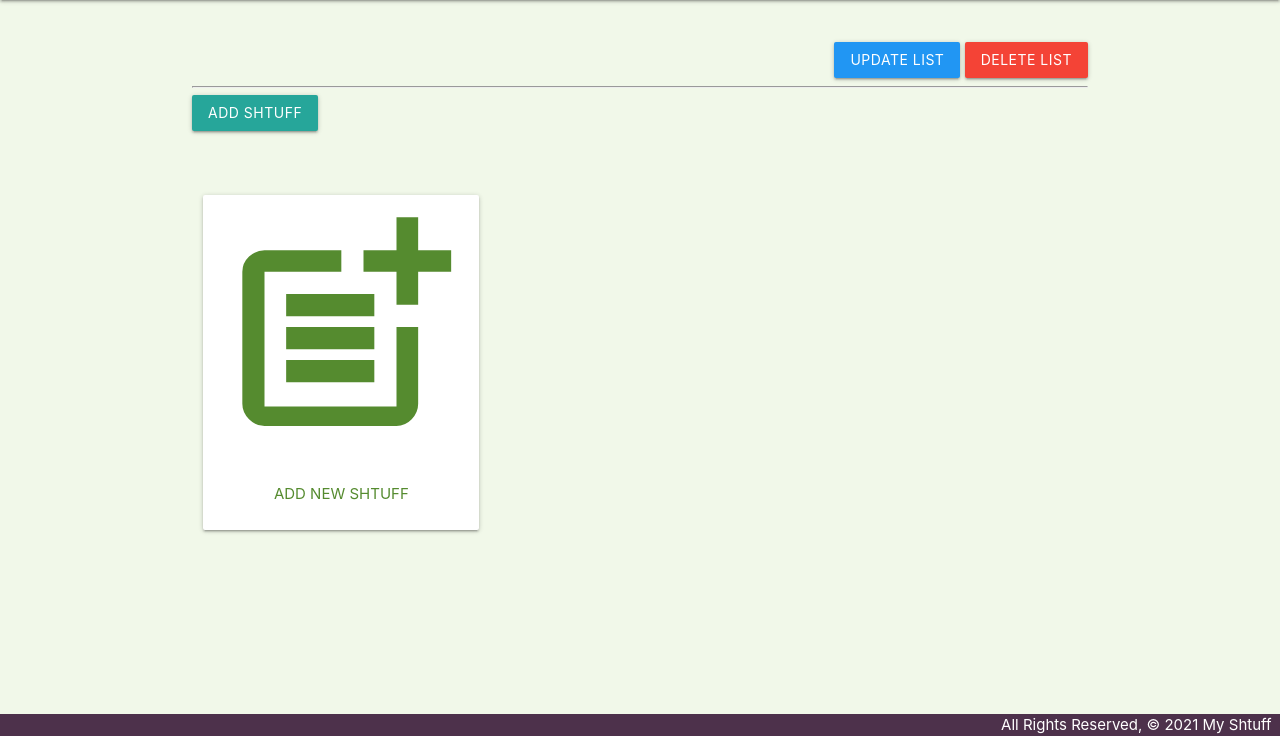
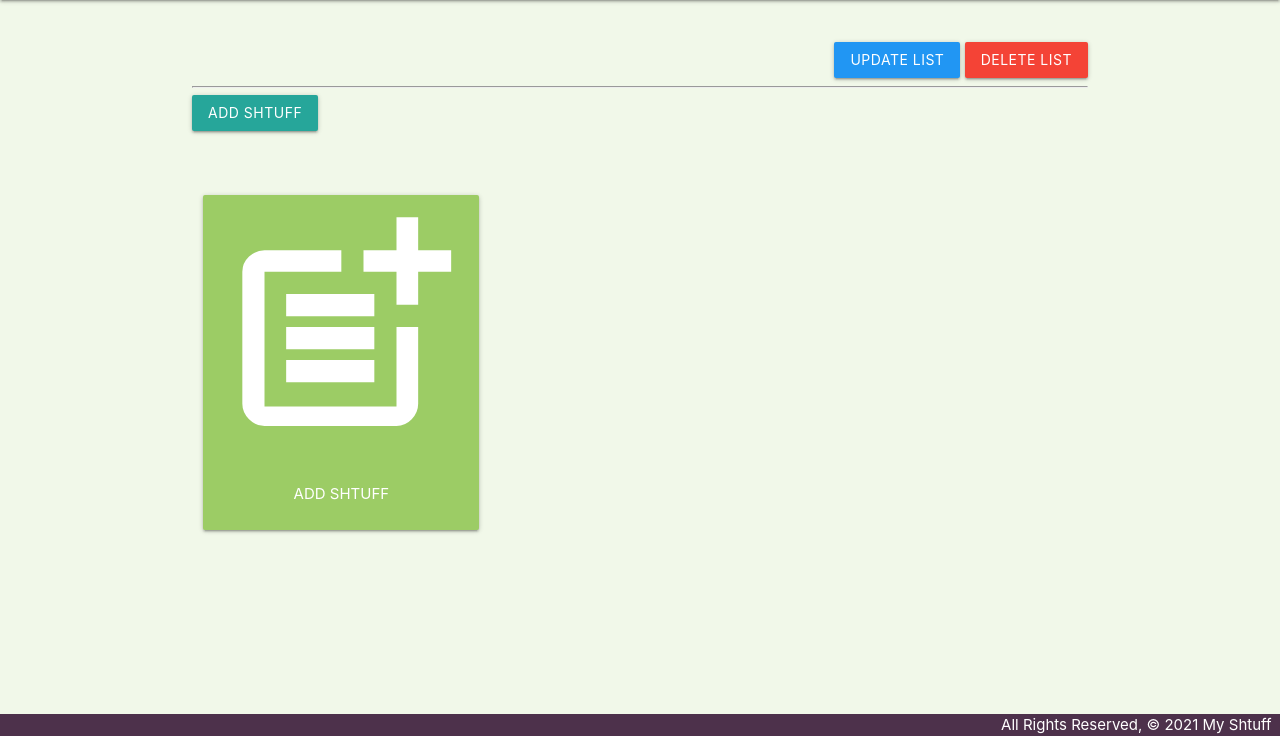
Before and after one commit to turtlepower93/MyShtuff, a Django app: template main_app/templates/shtuff_lists/shtuff_lists_detail.html in a window 1280 px wide. Shown: the part 64-800 px from the top of the page. Run offline with Django 3.2, Linux system fonts and the light colour scheme; the template is opened without the code that fills it, so the values that code supplies are empty.

Commit message:
shtuff list detail, color change of add new shtuff card

```diff
--- a/main_app/templates/shtuff_lists/shtuff_lists_detail.html
+++ b/main_app/templates/shtuff_lists/shtuff_lists_detail.html
@@ -18,12 +18,12 @@
 <div class="row">
         <div class="col s4 m4">
             <a class="light-green-text text-darken-3" href="{% url 'shtuff_create' shtuff_list.id %}">
-                <div class="card">
+                <div class="card light-green lighten-1">
                     <div class="card-image">
-                        <i class="material-icons center add-shtuff-icon">post_add</i>
+                        <i class="material-icons center add-shtuff-icon" style="color: white;">post_add</i>
                     </div>
-                    <div class="card-content center-align" >
-                        <p>ADD NEW SHTUFF</p>
+                    <div class="card-content center-align white-text" >
+                        <p>ADD SHTUFF</p>
                     </div>
 
                 </div>
```
